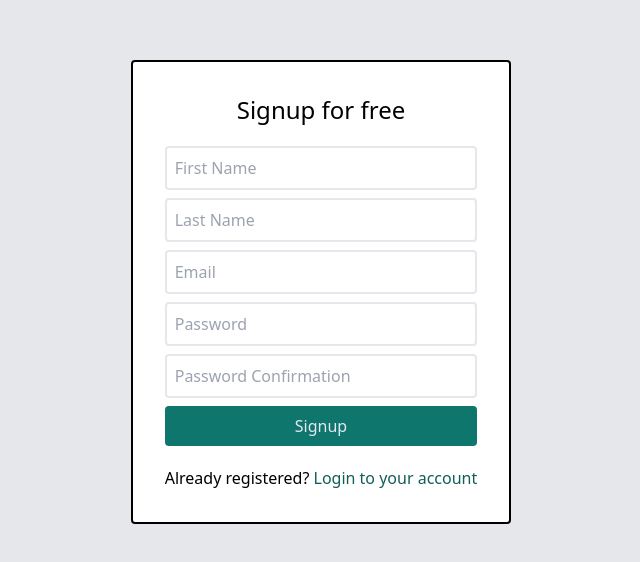
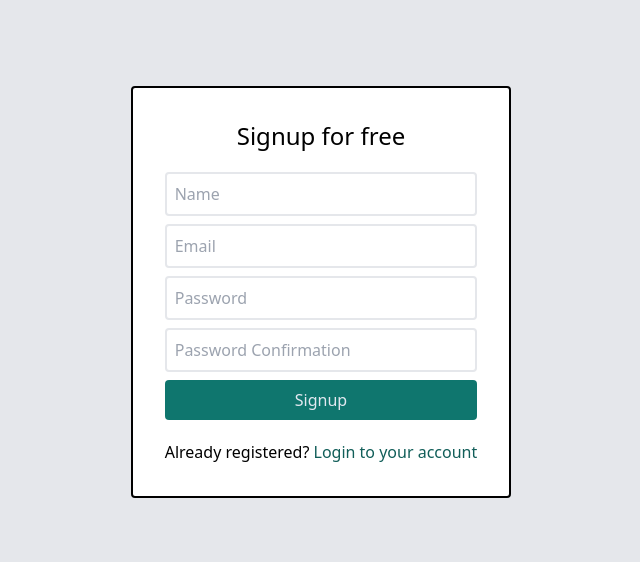
Before and after one commit to alfariiizi/laravel-react-crud-project, a React (Vite) app in the folder frontend/: page /signup in a window 1280 px wide. Shown: the part 108-670 px from the top of the page, without its empty margins (319-959 px from the left). Built offline with nearby package versions, Linux system fonts and the light colour scheme.

Commit message:
Implementing signup, login, and logout api

```diff
--- a/frontend/src/pages/Signup.jsx
+++ b/frontend/src/pages/Signup.jsx
@@ -4,8 +4,7 @@ import axiosClient from "../axios-client";
 import { useStateContext } from "../contexts/ContextProvider";
 
 const Signup = () => {
-  const firstnameRef = useRef();
-  const lastnameRef = useRef();
+  const nameRef = useRef();
   const emailRef = useRef();
   const passwordRef = useRef();
   const passwordConfRef = useRef();
@@ -16,8 +15,7 @@ const Signup = () => {
     e.preventDefault();
 
     const payload = {
-      firstname: firstnameRef.current.value,
-      lastname: lastnameRef.current.value,
+      name: nameRef.current.value,
       email: emailRef.current.value,
       password: passwordRef.current.value,
       password_confirmation: passwordConfRef.current.value,
@@ -44,20 +42,11 @@ const Signup = () => {
           className="flex flex-col gap-2 bg-white">
           <input
             type="text"
-            name="first_name"
-            id="first_name"
-            placeholder="First Name"
+            name="name"
+            id="name"
+            placeholder="Name"
             required
-            ref={firstnameRef}
-            className="rounded border-2 p-2"
-          />
-          <input
-            type="text"
-            name="last_name"
-            id="last_name"
-            placeholder="Last Name"
-            required
-            ref={lastnameRef}
+            ref={nameRef}
             className="rounded border-2 p-2"
           />
           <input
```
